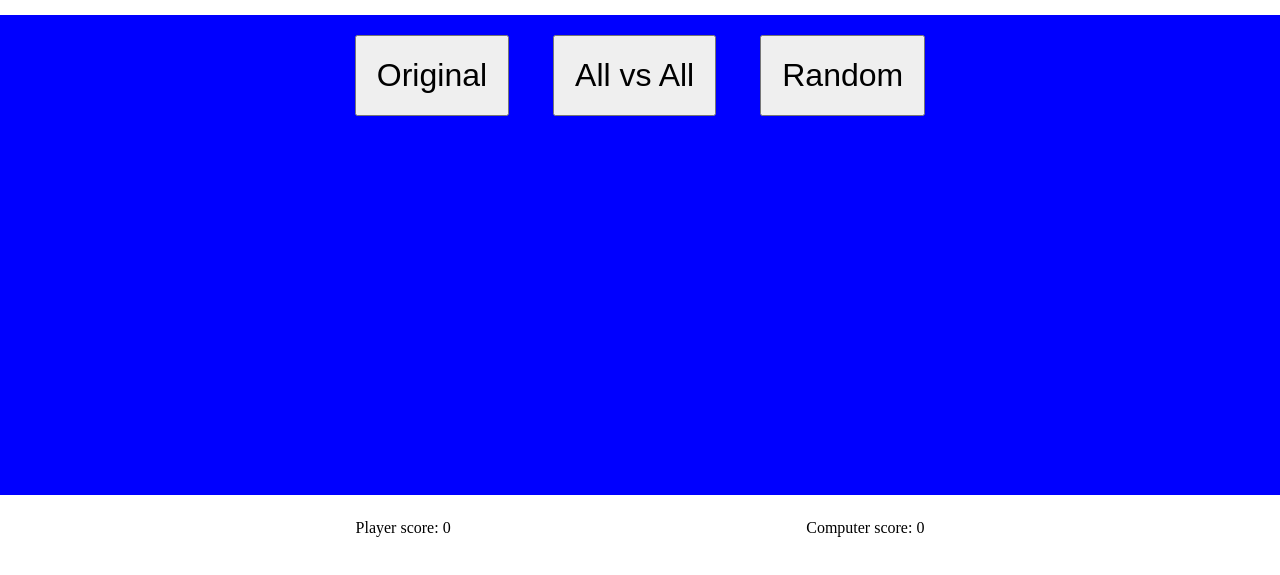
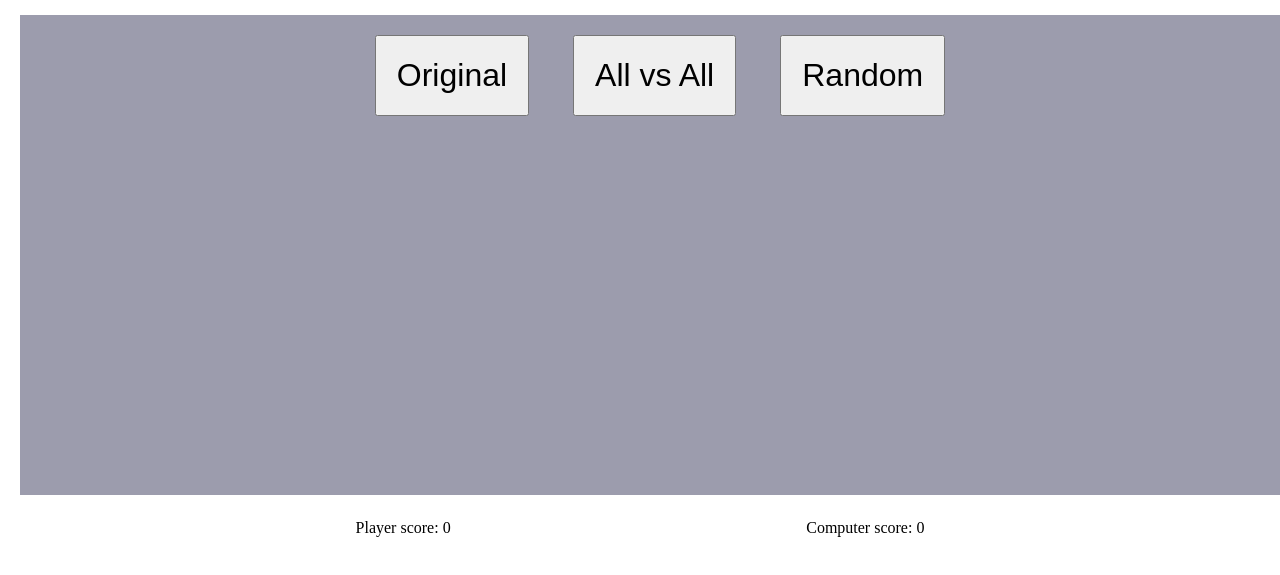
Before and after one commit to Max9414/RPSLS, a plain HTML site: page index.html in a window 1280 px wide. Shown: the part 185-760 px from the top of the page. Drawn offline with Linux system fonts and the light colour scheme.

Commit message:
Added margin to the game section for visual purposes

```diff
--- a/assets/css/style.css
+++ b/assets/css/style.css
@@ -24,9 +24,8 @@ size of the area won't change for different game types. */
     width: 100%;
     height: 60%;
     padding: 20px 20px;
-    background-color: blue;
-    margin-left: auto;
-    margin-right: auto;
+    margin: 0 20px 0 20px;
+    background-color: rgb(156, 156, 173);
 }
 
 button {
```
